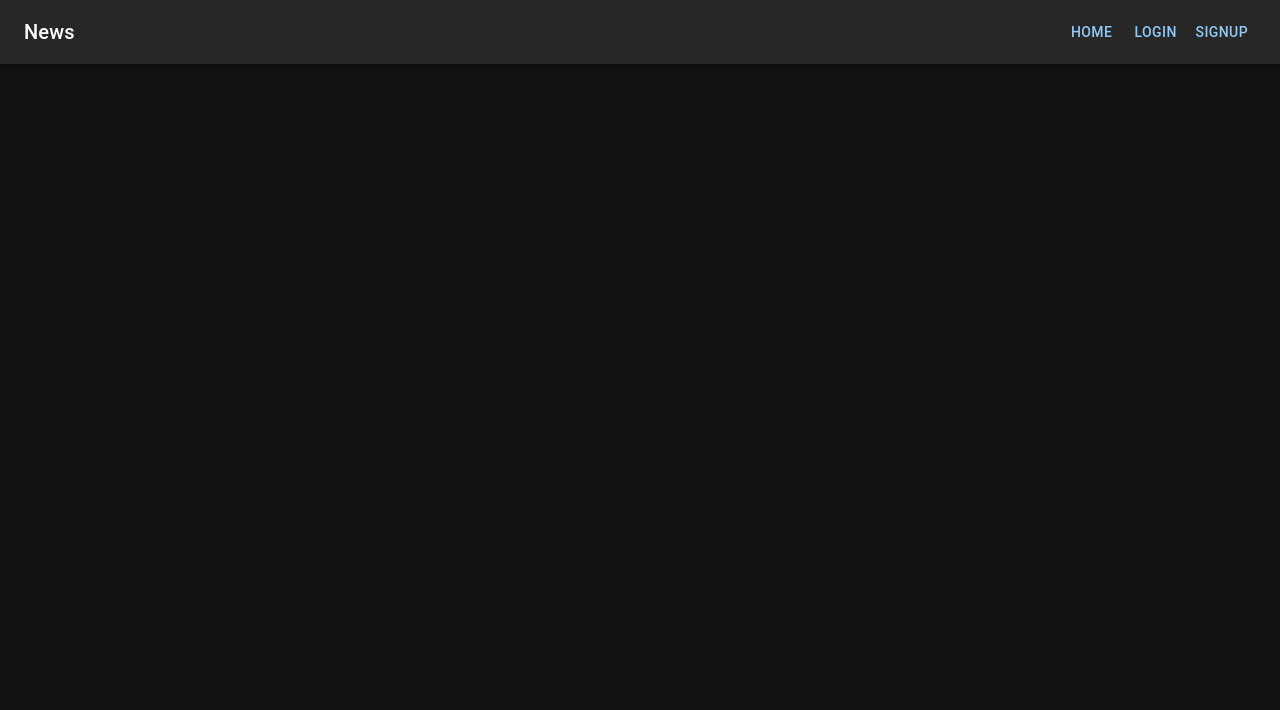
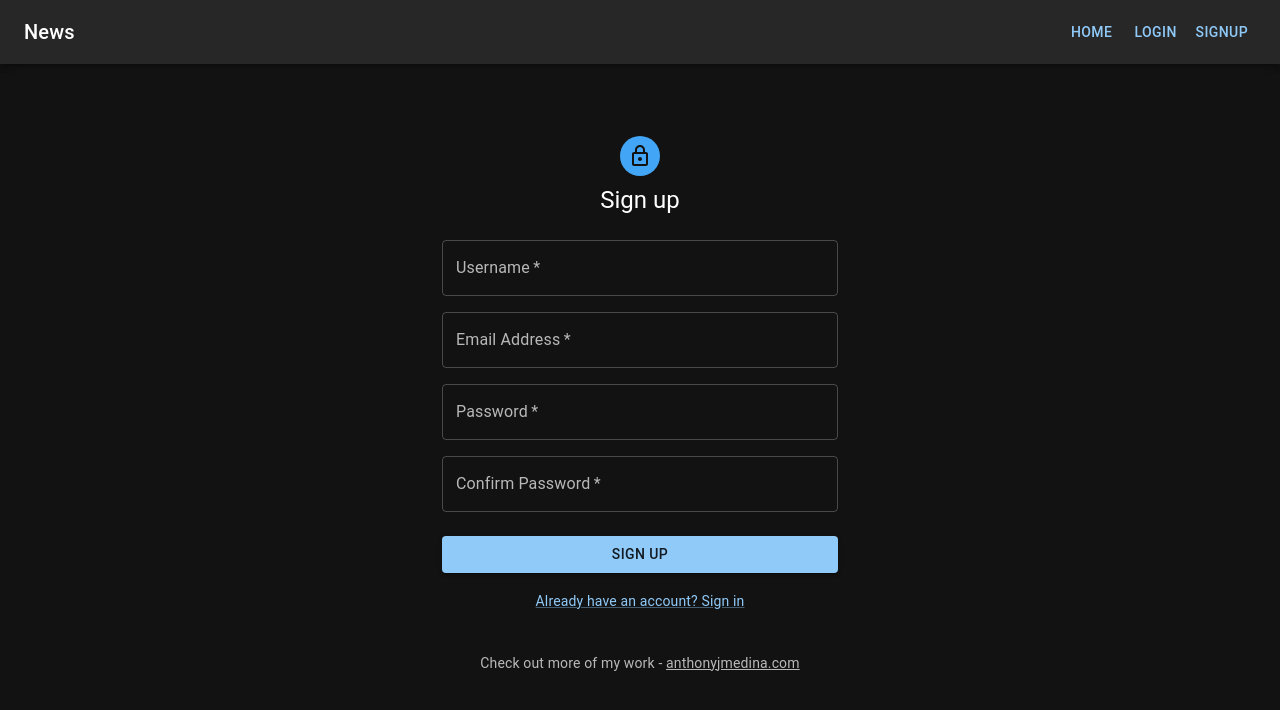
Before and after one commit to ajm24027/ChEM, a React (Vite) app in the folder client/: page /register in a window 1280 px wide. Shown: the top 710 px of the page. Built offline with nearby package versions, Linux system fonts and the light colour scheme.

Commit message:
login/Register working correctly, taking in username and confirmPass

```diff
--- a/client/src/components/Nav.jsx
+++ b/client/src/components/Nav.jsx
@@ -4,8 +4,6 @@ import Box from '@mui/material/Box'
 import Toolbar from '@mui/material/Toolbar'
 import Typography from '@mui/material/Typography'
 import Button from '@mui/material/Button'
-import IconButton from '@mui/material/IconButton'
-import MenuIcon from '@mui/icons-material/Menu'
 import Link from '@mui/material/Link'
 
 export default function Nav({ user, handleLogOut }) {
@@ -45,7 +43,7 @@ export default function Nav({ user, handleLogOut }) {
       </Button>
 
       <Button color="inherit">
-        <Link href="/" underline="none">
+        <Link href="/signin" underline="none">
           Login
         </Link>
       </Button>
--- a/client/src/pages/Register.jsx
+++ b/client/src/pages/Register.jsx
@@ -1,5 +1,168 @@
-const Register = () => {
-  return <div></div>
+import * as React from 'react'
+import Avatar from '@mui/material/Avatar'
+import Button from '@mui/material/Button'
+import CssBaseline from '@mui/material/CssBaseline'
+import TextField from '@mui/material/TextField'
+import FormControlLabel from '@mui/material/FormControlLabel'
+import Checkbox from '@mui/material/Checkbox'
+import Link from '@mui/material/Link'
+import Grid from '@mui/material/Grid'
+import Box from '@mui/material/Box'
+import LockOutlinedIcon from '@mui/icons-material/LockOutlined'
+import Typography from '@mui/material/Typography'
+import Container from '@mui/material/Container'
+import { createTheme, ThemeProvider } from '@mui/material/styles'
+import { useState } from 'react'
+import { useNavigate } from 'react-router-dom'
+import Alert from '@mui/material/Alert'
+import { RegisterUser } from '../services/Auth'
+
+const darkTheme = createTheme({
+  palette: {
+    mode: 'dark'
+  }
+})
+
+function Portfolio(props) {
+  return (
+    <Typography
+      variant="body2"
+      color="text.secondary"
+      align="center"
+      {...props}
+    >
+      {'Check out more of my work - '}
+      <Link color="inherit" href="https://anthonyjmedina.com/">
+        anthonyjmedina.com
+      </Link>{' '}
+    </Typography>
+  )
 }
 
-export default Register
+export default function SignUp() {
+  let navigate = useNavigate()
+
+  const [error, setError] = useState(false)
+
+  const handleSubmit = async (event) => {
+    event.preventDefault()
+    const data = new FormData(event.currentTarget)
+    // console.log({
+    //   username: data.get('username'),
+    //   password: data.get('password'),
+    //   confirmPass: data.get('confirmPass'),
+    //   email: data.get('email')
+    // })
+    // if (
+    //   !data.get('username') ||
+    //   !data.get('email') ||
+    //   !data.get('password') ||
+    //   !data.get(
+    //     'confirmPass' && data.get('password') !== data.get('confirmPass')
+    //   )
+    // ) {
+    //   setError(true)
+    // } else {
+    await RegisterUser({
+      username: data.get('username'),
+      email: data.get('email'),
+      password: data.get('password')
+    })
+    navigate('/signin')
+    // }
+  }
+
+  return (
+    <ThemeProvider theme={darkTheme}>
+      <Container component="main" maxWidth="xs">
+        <CssBaseline />
+        <Box
+          sx={{
+            marginTop: 8,
+            display: 'flex',
+            flexDirection: 'column',
+            alignItems: 'center'
+          }}
+        >
+          <Avatar sx={{ m: 1, bgcolor: 'primary.dark' }}>
+            <LockOutlinedIcon />
+          </Avatar>
+          <Typography component="h1" variant="h5">
+            Sign up
+          </Typography>
+          <Box
+            component="form"
+            noValidate
+            onSubmit={handleSubmit}
+            sx={{ mt: 3 }}
+          >
+            <Grid container spacing={2}>
+              <Grid item xs={12}>
+                <TextField
+                  required
+                  fullWidth
+                  id="username"
+                  label="Username"
+                  name="username"
+                  autoComplete="username"
+                />
+              </Grid>
+              <Grid item xs={12}>
+                <TextField
+                  required
+                  fullWidth
+                  id="email"
+                  label="Email Address"
+                  name="email"
+                  autoComplete="email"
+                />
+              </Grid>
+              <Grid item xs={12}>
+                <TextField
+                  required
+                  fullWidth
+                  name="password"
+                  label="Password"
+                  type="password"
+                  id="password"
+                  autoComplete="new-password"
+                />
+              </Grid>
+              <Grid item xs={12}>
+                <TextField
+                  required
+                  fullWidth
+                  name="confirmPass"
+                  label="Confirm Password"
+                  type="password"
+                  id="confirmPass"
+                />
+              </Grid>
+            </Grid>
+            {error ? (
+              <Alert variant="outlined" severity="error">
+                Please make sure passwords match and all fields are filled!
+              </Alert>
+            ) : null}
+            <Button
+              type="submit"
+              fullWidth
+              variant="contained"
+              sx={{ mt: 3, mb: 2 }}
+            >
+              Sign Up
+            </Button>
+            <Grid container justifyContent="center">
+              <Grid item>
+                <Link href="/signin" variant="body2">
+                  Already have an account? Sign in
+                </Link>
+              </Grid>
+            </Grid>
+          </Box>
+        </Box>
+        <Portfolio sx={{ mt: 5 }} />
+      </Container>
+    </ThemeProvider>
+  )
+}
--- a/client/src/pages/SignIn.jsx
+++ b/client/src/pages/SignIn.jsx
@@ -23,7 +23,7 @@ const darkTheme = createTheme({
   }
 })
 
-function Copyright(props) {
+function Portfolio(props) {
   return (
     <Typography
       variant="body2"
@@ -128,7 +128,7 @@ export default function SignIn({ setUser }) {
             </Grid>
           </Box>
         </Box>
-        <Copyright sx={{ mt: 8, mb: 4 }} />
+        <Portfolio sx={{ mt: 8, mb: 4 }} />
       </Container>
     </ThemeProvider>
   )
```
